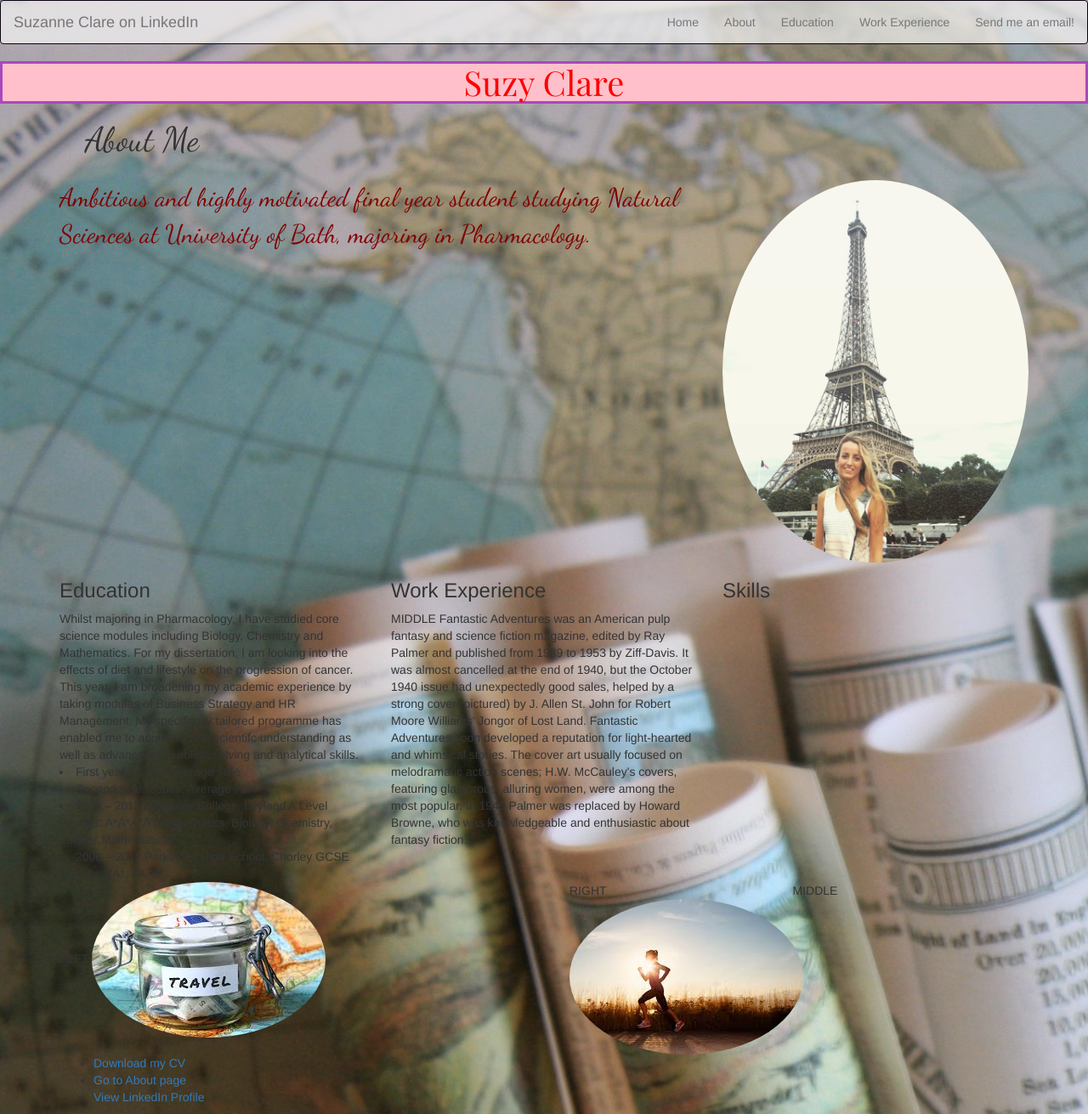
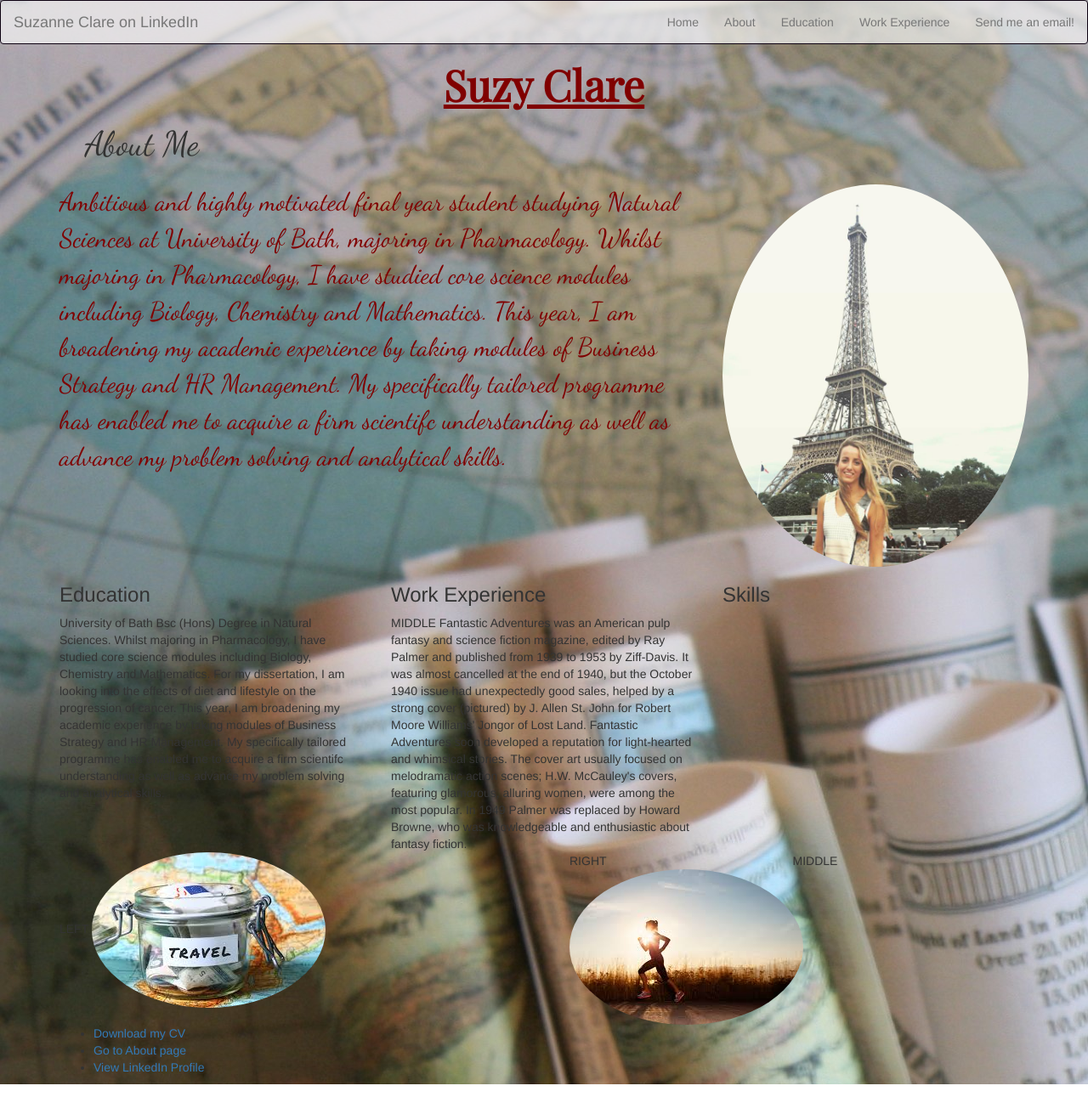
Before and after one commit to suzyclare/suzyclare.github.io, a plain HTML site: page index.html in a window 1280 px wide. Shown: the whole page at 85% size. After the commit the page ends 1276 px from the top, so only its background shows below. Drawn offline with nearby package versions, Linux system fonts and the light colour scheme.

Commit message:
Add files via upload

```diff
--- a/css/style1.css
+++ b/css/style1.css
@@ -1,10 +1,11 @@
 h1{
-	color: red;
-	background-color: pink;
+	color: maroon;
 	text-align: center;
-	border: 3px solid #ab47bc;
 	font-family: 'Playfair Display', serif;
-    font-size: 40px;
+    font-size: 50px;
+    font-weight: bold;
+    text-decoration: underline;
+
     }
 
 h2{
--- a/index.html
+++ b/index.html
@@ -49,7 +49,7 @@
 
 					<div class="row">
 									<div class="col-md-8">
-										<p1> Ambitious and highly motivated final year student studying Natural Sciences at University of Bath, majoring in Pharmacology. </p1>
+										<p1> Ambitious and highly motivated final year student studying Natural Sciences at University of Bath, majoring in Pharmacology. Whilst majoring in Pharmacology, I have studied core science modules including Biology, Chemistry and Mathematics. This year, I am broadening my academic experience by taking modules of Business Strategy and HR Management. My specifically tailored programme has enabled me to acquire a firm scientifc understanding as well as advance my problem solving and analytical skills. </p1>
 									</div>
 									<div class="col-md-1">
 
@@ -65,16 +65,9 @@
 
 					<h3>Education</h3>
 
+					University of Bath Bsc (Hons) Degree in Natural Sciences.
 					Whilst majoring in Pharmacology, I have studied core science modules including Biology, Chemistry and Mathematics. For my dissertation, I am looking into the effects of diet and lifestyle on the progression of cancer. This year, I am broadening my academic experience by taking modules of Business Strategy and HR Management. My specifically tailored programme has enabled me to acquire a firm scientifc understanding as well as advance my problem solving and analytical skills.
 
-					<li> First year results: Average 78%
-					<li>Second year results: Average 72%
-
-					<li>2011 – 2013 Runshaw College, Leyland
- 					A Level Results: 	A*A*A*A (Mathematics, Biology, Chemistry, Further Mathematics)
-
-					<li>2006 – 2011 Parklands High School, Chorley
-					GCSE Results:	7A*, 2A, B
 
 
 
```
